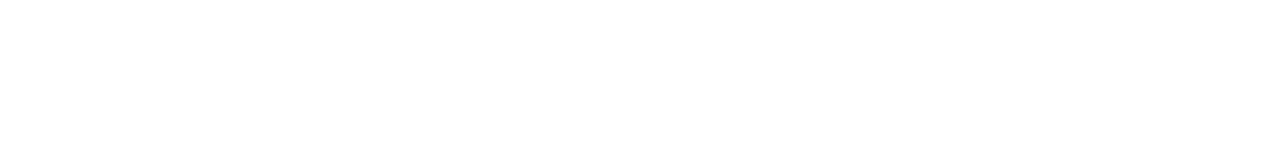
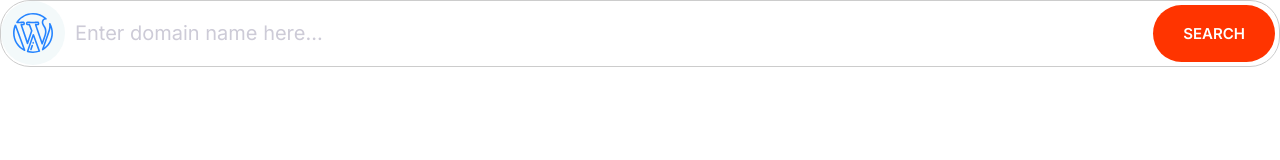
Before and after one commit to csm1790/moshify-conor, a plain HTML site: page index.html in a window 1280 px wide. Drawn offline with Linux system fonts and the light colour scheme.

Commit message:
Added inputs and input-groups

```diff
--- a/css/styles.css
+++ b/css/styles.css
@@ -4,6 +4,8 @@
     --color-accent: #ff3400;
     --color-headings: #1b0760;
     --color-body: #918ca4;
+    --color-border: #ccc;
+    --border-radius: 30px;
 }
 
 *,
@@ -245,3 +247,38 @@ a {
         font-size: 1.5rem;
     }
 }
+
+/* Inputs */
+
+.input  {
+    border-radius: var(--border-radius);
+    border: 1px solid var(--color-border);
+    color: var(--color-headings);
+    font-size: 2rem;
+    outline: 0;
+    padding: 1.5rem 3.5rem;
+}
+
+::placeholder {
+    color: #cdcbd7;
+}
+
+.input-group {
+    border: 1px solid var(--color-border);
+    border-radius: var(--border-radius);
+    display: flex;
+}
+
+.input-group .input {
+    border: 0;
+    flex-grow: 1;
+    padding: 1.5rem 1rem;
+}
+
+.input-group .btn {
+    margin: 4px;
+}
+
+@media screen and (min-width: 1024px) {
+    font-size: 1.5rem;
+}
--- a/index.html
+++ b/index.html
@@ -14,5 +14,19 @@
     <link rel="stylesheet" href="css/normalize.css" />
     <link rel="stylesheet" href="css/styles.css" />
   </head>
-  <body></body>
+  <body>
+    <div class="input-group">
+      <span class="icon-container">
+        <svg class="icon icon--primary">
+          <use xlink:href="images/sprite.svg#wordpress"></use>
+        </svg>
+      </span>
+      <input
+        type="text"
+        class="input"
+        placeholder="Enter domain name here..."
+      />
+      <button class="btn btn--accent">Search</button>
+    </div>
+  </body>
 </html>
```
Also changed, not shown: components/icons.html (+4 -3 lines), 1 other file.
